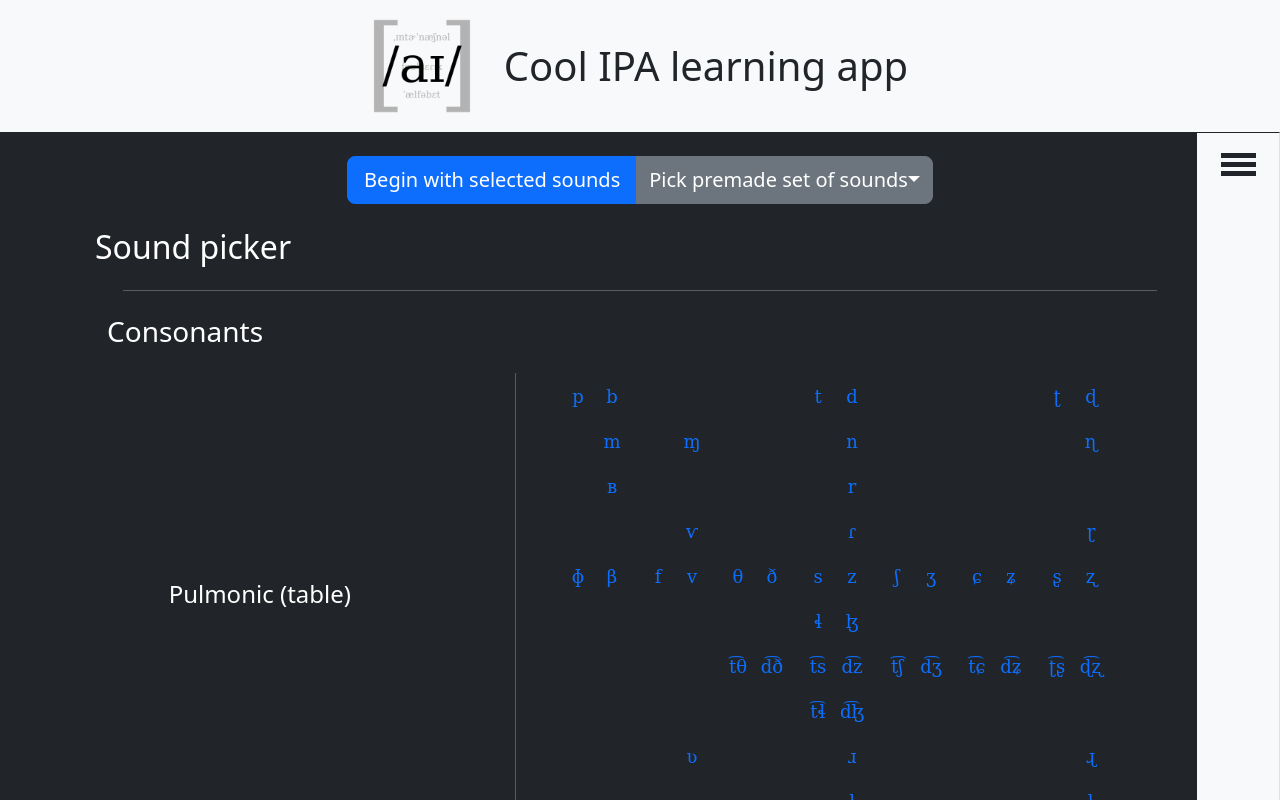
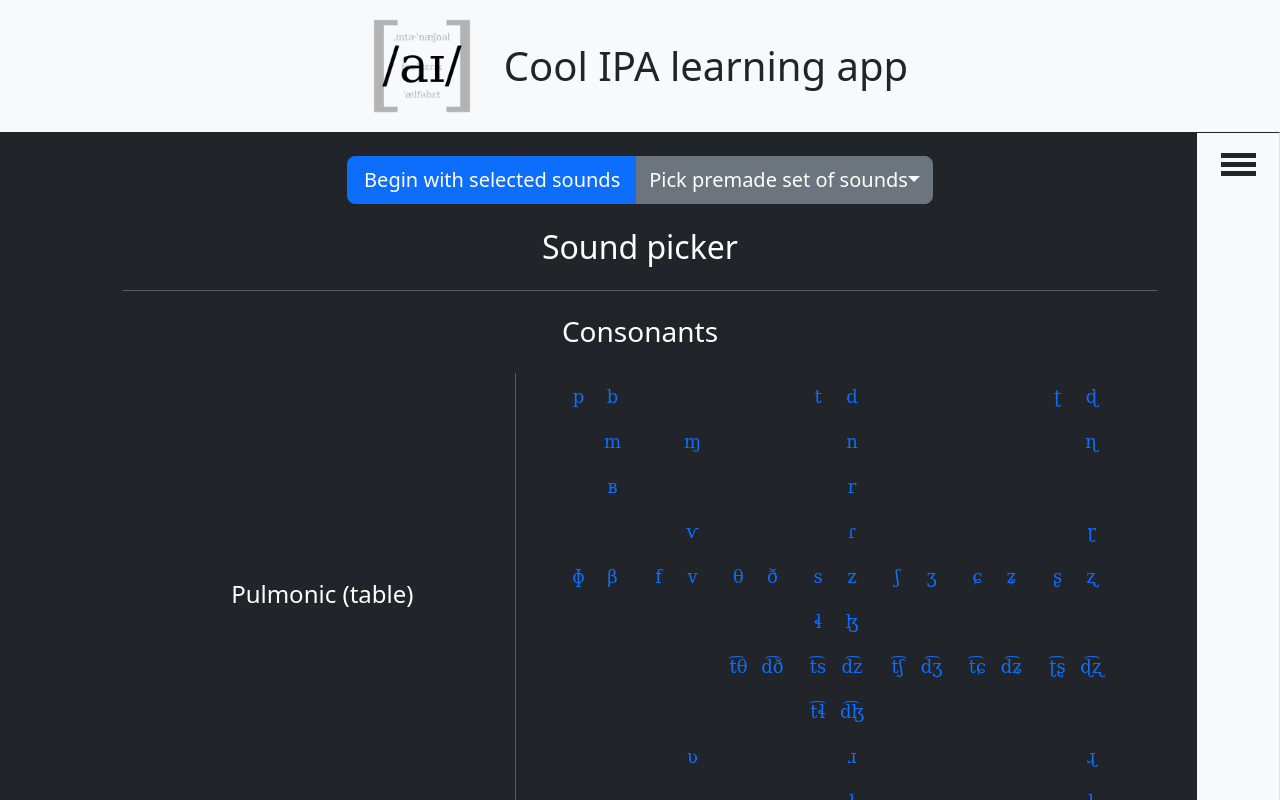
Before and after one commit to s-jevtic/fonolearn, an Angular app: page /main-menu in a window 1280 px wide. Shown: the top 800 px of the page. Built offline with nearby package versions, Linux system fonts and the light colour scheme.

Commit message:
fix post-merge bugs

```diff
--- a/src/app/useful-links/useful-links.component.css
+++ b/src/app/useful-links/useful-links.component.css
@@ -13,6 +13,7 @@
     min-height: 100%;
     display: flex;
     border-top: 1px solid var(--bs-dark);
+    color: var(--bs-dark);
 }
 
 @media only screen and (max-width: 768px) { /* so that the open sidebar covers the entire viewport on mobile */
--- a/src/styles.css
+++ b/src/styles.css
@@ -12,7 +12,6 @@ html{
 
 body{
     height: 100%;
-    color: white !important;
 }
 
 .ipa{
@@ -21,12 +20,13 @@ body{
     text-align: center;
 }
 
-body{
-
+header{
+    color: #212529;
 }
 
-header{
-    color: #212529;
+main {
+    text-align: center;
+    color: white;
 }
 
 .ipa{
```
